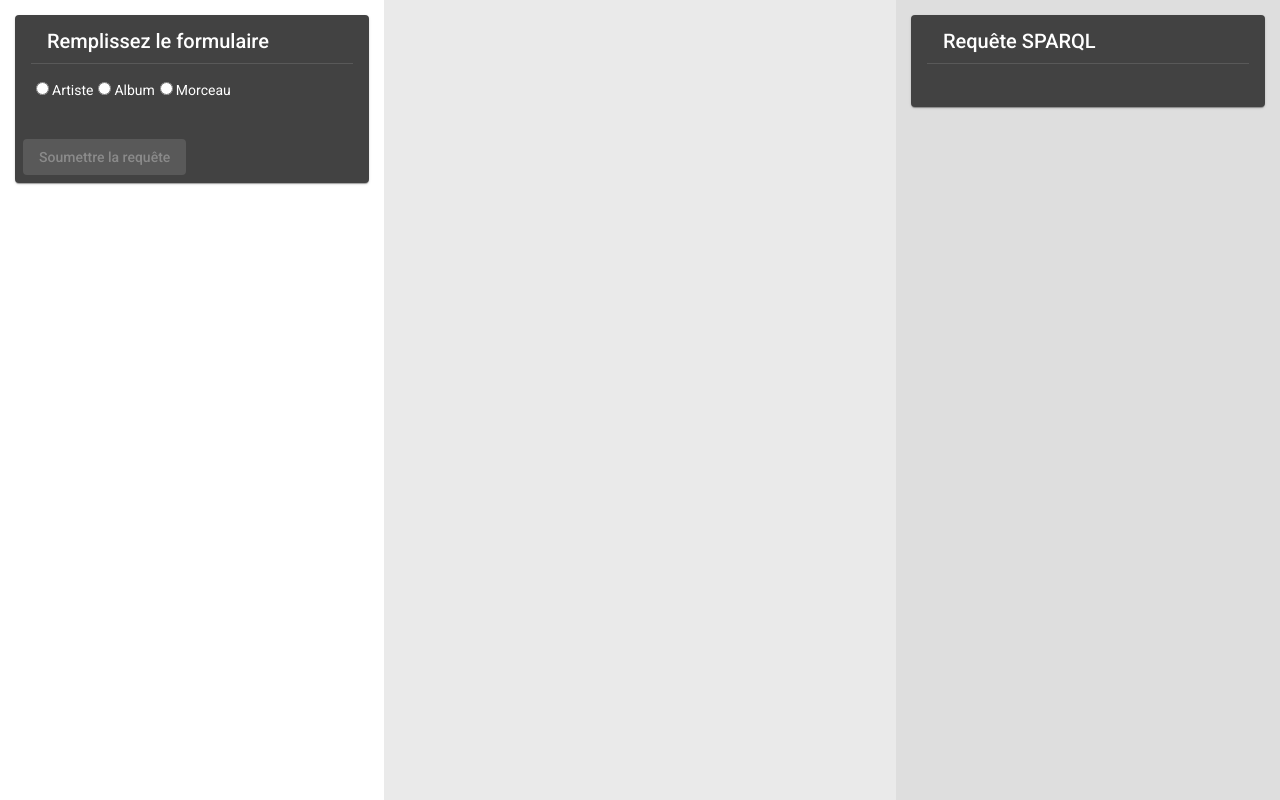
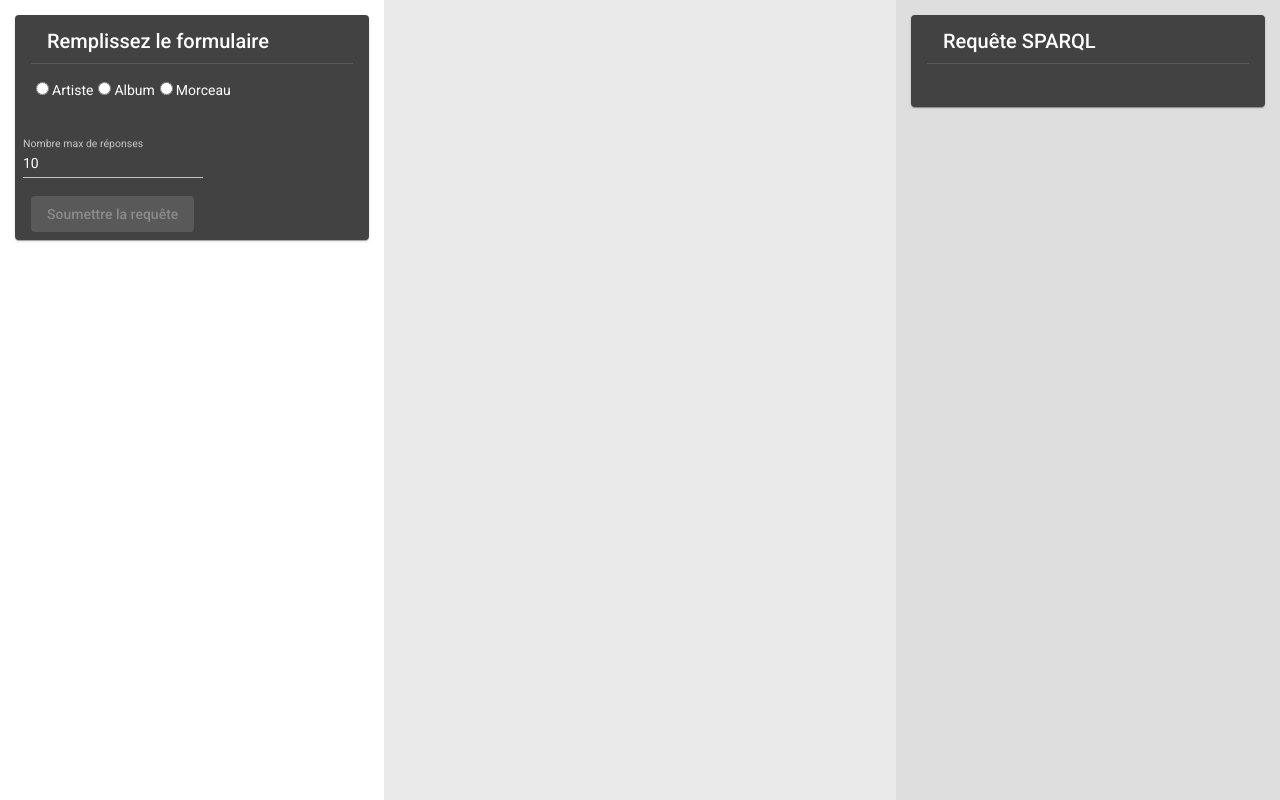
Before and after one commit to Owydoo/sparql-project, an Angular app: page / in a window 1280 px wide. Built offline with nearby package versions, Linux system fonts and the light colour scheme.

Commit message:
added limit in form

```diff
--- a/src/app/app.component.html
+++ b/src/app/app.component.html
@@ -25,7 +25,10 @@
               <span>Morceau</span>
             </label>
           </div>
-          <div class="input-fields row pt-3" *ngIf="form.value.category == 'Artist'">
+          <div
+            class="input-fields row pt-3"
+            *ngIf="form.value.category == 'Artist'"
+          >
             <mat-form-field>
               <input
                 matInput=""
@@ -62,7 +65,10 @@
               />
             </mat-form-field>
           </div>
-          <div class="input-fields row pt-3" *ngIf="form.value.category == 'Artist'">
+          <div
+            class="input-fields row pt-3"
+            *ngIf="form.value.category == 'Artist'"
+          >
             <label>
               <input type="radio" value="Dead" formControlName="artistStatus" />
               <span>Décédé(s)</span>
@@ -84,7 +90,10 @@
               <span>Ne pas prendre en compte</span>
             </label>
           </div>
-          <div class="input-fields row pt-3" *ngIf="form.value.category == 'Album'">
+          <div
+            class="input-fields row pt-3"
+            *ngIf="form.value.category == 'Album'"
+          >
             <mat-form-field>
               <input
                 matInput=""
@@ -122,7 +131,10 @@
             </mat-form-field>
           </div>
 
-          <div class="input-fields row pt-3" *ngIf="form.value.category == 'Track'">
+          <div
+            class="input-fields row pt-3"
+            *ngIf="form.value.category == 'Track'"
+          >
             <mat-form-field>
               <input
                 matInput=""
@@ -147,6 +159,17 @@
           </div>
         </mat-card-content>
         <mat-card-actions>
+          <mat-form-field>
+            <input
+              step="1"
+              min="0"
+              max="50"
+              type="number"
+              matInput=""
+              placeholder="Nombre max de réponses"
+              formControlName="limit"
+            />
+          </mat-form-field>
           <button
             mat-raised-button=""
             type="submit"
@@ -163,7 +186,9 @@
   <div class="response-container">
     <!-- <a href="{{ sparkqlData }}">{{ sparkqlData }}</a> -->
     <!-- <div class="row" *ngIf="dataToDisplay?.length == 0">Pas de résultat trouvé</div> -->
-    <mat-card class="form-container-card" *ngIf="dataToDisplay?.length == 0">Pas de résultat trouvé</mat-card>
+    <mat-card class="form-container-card" *ngIf="dataToDisplay?.length == 0"
+      >Pas de résultat trouvé</mat-card
+    >
 
     <div class="row spinner" *ngIf="isLoading"><mat-spinner></mat-spinner></div>
     <div class="row" *ngFor="let item of dataToDisplay">
--- a/src/app/app.component.ts
+++ b/src/app/app.component.ts
@@ -19,7 +19,7 @@ export class AppComponent {
   sparkqlData: string = '';
   dataToDisplay?: ResponseCardDto[] = undefined;
   sparkqlQuery: string = '';
-  isLoading:boolean = false;
+  isLoading: boolean = false;
 
   //This is the category of the last request that has been made
   lastRequestCategory: string = '';
@@ -45,6 +45,7 @@ export class AppComponent {
     trackArtistName: [''],
     trackTypeOfTrack: [''],
     trackLabel: [''],
+    limit: [10],
   });
   constructor(private http: HttpClient, private fb: FormBuilder) {}
 
@@ -61,8 +62,7 @@ export class AppComponent {
     this.sparkqlQuery = queryString;
 
     // Fetch data from wikidata
-    fetchQuery(queryString)
-    .then((data: any) => {
+    fetchQuery(queryString).then((data: any) => {
       this.manageData(data);
       this.isLoading = false;
     });
@@ -86,7 +86,6 @@ export class AppComponent {
   };
 
   onSubmit = () => {
-
     this.dataToDisplay = undefined;
 
     var formValue: FormDto = this.form.value;
@@ -110,6 +109,7 @@ export class AppComponent {
         formValue.artistAlbum != '' ? formValue.artistAlbum : undefined;
       var artistTrack =
         formValue.artistTrack != '' ? formValue.artistTrack : undefined;
+      var artistlimit = formValue.limit != null ? formValue.limit : undefined;
 
       var paramsArtistQuery: ArtistParams = new ArtistParams(
         artistName,
@@ -119,7 +119,8 @@ export class AppComponent {
         artistLabel,
         artistGenre,
         artistAlbum,
-        artistTrack
+        artistTrack,
+        artistlimit
       );
 
       this.doRequest(paramsArtistQuery);
@@ -134,13 +135,15 @@ export class AppComponent {
         formValue.albumTrack != '' ? formValue.albumTrack : undefined;
       var albumLabel =
         formValue.albumLabel != '' ? formValue.albumLabel : undefined;
+      var albumlimit = formValue.limit != null ? formValue.limit : undefined;
 
       var paramsAlbumQuery: AlbumParams = new AlbumParams(
         albumName,
         albumGenre,
         albumArtistName,
         albumTrack,
-        albumLabel
+        albumLabel,
+        albumlimit
       );
 
       this.doRequest(paramsAlbumQuery);
@@ -155,13 +158,15 @@ export class AppComponent {
         formValue.trackAlbumName != '' ? formValue.trackAlbumName : undefined;
       var trackLabel =
         formValue.trackLabel != '' ? formValue.trackLabel : undefined;
+      var tracklimit = formValue.limit != null ? formValue.limit : undefined;
 
       var paramsTrackQuery: TrackParams = new TrackParams(
         trackName,
         trackGenre,
         trackArtistName,
         trackAlbum,
-        trackLabel
+        trackLabel,
+        tracklimit,
       );
 
       this.doRequest(paramsTrackQuery);
@@ -173,48 +178,45 @@ export class AppComponent {
   // Display the data on the screen
   manageData = (data: any) => {
     console.log(data);
-    if (this.lastRequestCategory == "Artist") {
-      this.dataToDisplay = data.results.bindings.map(this.artistToDTO)
-      console.log(this.dataToDisplay)
-    }
-    else if (this.lastRequestCategory == "Album") {
-      this.dataToDisplay = data.results.bindings.map(this.albumToDTO)
-      console.log(this.dataToDisplay)
-    }
-    else if (this.lastRequestCategory == "Track"){
-      this.dataToDisplay = data.results.bindings.map(this.trackToDTO)
-      console.log(this.dataToDisplay)
+    if (this.lastRequestCategory == 'Artist') {
+      this.dataToDisplay = data.results.bindings.map(this.artistToDTO);
+      console.log(this.dataToDisplay);
+    } else if (this.lastRequestCategory == 'Album') {
+      this.dataToDisplay = data.results.bindings.map(this.albumToDTO);
+      console.log(this.dataToDisplay);
+    } else if (this.lastRequestCategory == 'Track') {
+      this.dataToDisplay = data.results.bindings.map(this.trackToDTO);
+      console.log(this.dataToDisplay);
     }
   };
 
-
-  artistToDTO = (data:any): ResponseCardDto => {
-    var dto : ResponseCardDto = {
+  artistToDTO = (data: any): ResponseCardDto => {
+    var dto: ResponseCardDto = {
       name: data.personLabel.value,
       link: data.person.value,
       description: data.description.value,
-      image: data.image?.value
-    }
-    return dto
-  }
+      image: data.image?.value,
+    };
+    return dto;
+  };
 
-  albumToDTO = (data:any): ResponseCardDto => {
-    var dto : ResponseCardDto = {
+  albumToDTO = (data: any): ResponseCardDto => {
+    var dto: ResponseCardDto = {
       name: data.albumLabel.value,
       link: data.album.value,
       description: data.description.value,
-      image: data.image?.value
-    }
-    return dto
-  }
+      image: data.image?.value,
+    };
+    return dto;
+  };
 
-  trackToDTO = (data:any): ResponseCardDto => {
-    var dto : ResponseCardDto = {
+  trackToDTO = (data: any): ResponseCardDto => {
+    var dto: ResponseCardDto = {
       name: data.trackLabel?.value,
       link: data.track?.value,
       description: data.description?.value,
-      image: data.image?.value
-    }
-    return dto
-  }
+      image: data.image?.value,
+    };
+    return dto;
+  };
 }
--- a/src/app/app.module.ts
+++ b/src/app/app.module.ts
@@ -33,7 +33,7 @@ import {MatProgressSpinnerModule} from '@angular/material/progress-spinner';
     MatInputModule,
     MatButtonModule,
     MatDividerModule,
-    MatProgressSpinnerModule
+    MatProgressSpinnerModule,
   ],
   providers: [],
   bootstrap: [AppComponent]
--- a/src/app/querygenerator/album/AlbumQuery.ts
+++ b/src/app/querygenerator/album/AlbumQuery.ts
@@ -49,7 +49,7 @@ export function generateAlbumQuery(params: AlbumParams): string {
              "      bd:serviceParam wikibase:language \"en\" . \n" +
              "      ?album schema:description ?description . \n" +
              "      ?album rdfs:label ?albumLabel . \n" +
-             "  }\n} LIMIT" + params.limit
+             "  }\n} LIMIT " + params.limit
 
     return query
 }
--- a/src/app/utilities/formDto.ts
+++ b/src/app/utilities/formDto.ts
@@ -19,4 +19,5 @@ export interface FormDto {
   trackArtistName?: string;
   trackTypeOfTrack?: string;
   trackLabel?: string;
+  limit?: number;
 }
```
